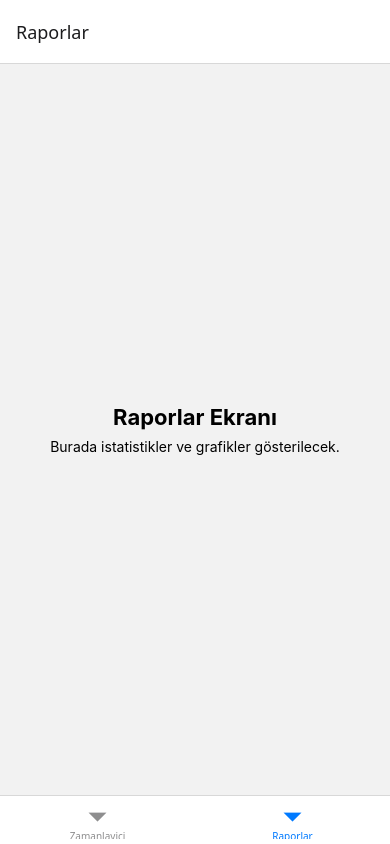
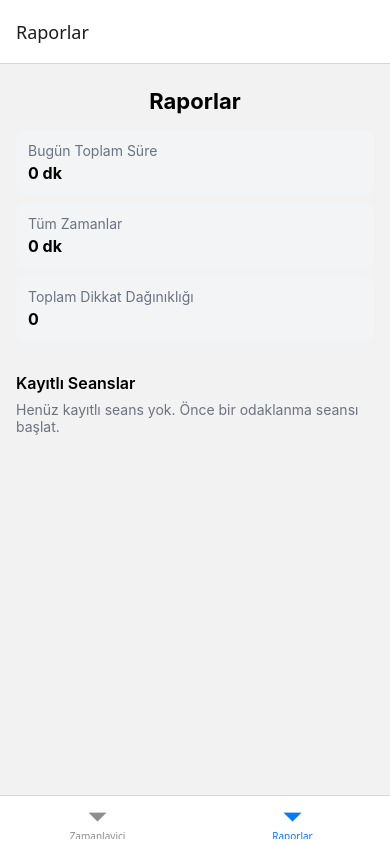
Before and after one commit to Rashad2173/Mobil_Proje, a React Native app: screen /Raporlar in a window 390 px wide. Built offline with nearby package versions, Linux system fonts and the light colour scheme.

Commit message:
Raporlar ekraninin duzenlenmesi

```diff
--- a/src/screens/ReportsScreen.js
+++ b/src/screens/ReportsScreen.js
@@ -1,12 +1,148 @@
 // src/screens/ReportsScreen.js
-import React from 'react';
-import { View, Text, StyleSheet } from 'react-native';
+import React, { useEffect, useState } from 'react';
+import {
+  View,
+  Text,
+  StyleSheet,
+  FlatList,
+} from 'react-native';
+import AsyncStorage from '@react-native-async-storage/async-storage';
 
 export default function ReportsScreen() {
+  const [sessions, setSessions] = useState([]);
+  const [todayTotalSeconds, setTodayTotalSeconds] = useState(0);
+  const [allTimeTotalSeconds, setAllTimeTotalSeconds] = useState(0);
+  const [totalDistractions, setTotalDistractions] = useState(0);
+
+  // Ekran açıldığında seansları yükle
+  useEffect(() => {
+    const loadSessions = async () => {
+      try {
+        const json = await AsyncStorage.getItem('sessions');
+        const data = json ? JSON.parse(json) : [];
+        setSessions(data);
+
+        calculateStats(data);
+      } catch (error) {
+        console.log('Seanslar okunurken hata:', error);
+      }
+    };
+
+    loadSessions();
+  }, []);
+
+  const calculateStats = (data) => {
+    if (!Array.isArray(data)) return;
+
+    const todayStr = new Date().toISOString().split('T')[0];
+
+    let todaySeconds = 0;
+    let allSeconds = 0;
+    let distractions = 0;
+
+    data.forEach(session => {
+      const actual = session.actualSeconds || 0;
+      const dCount = session.distractionCount || 0;
+
+      allSeconds += actual;
+      distractions += dCount;
+
+      if (session.date === todayStr) {
+        todaySeconds += actual;
+      }
+    });
+
+    setTodayTotalSeconds(todaySeconds);
+    setAllTimeTotalSeconds(allSeconds);
+    setTotalDistractions(distractions);
+  };
+
+  const formatDuration = (totalSeconds) => {
+    const minutes = Math.floor(totalSeconds / 60);
+    const hours = Math.floor(minutes / 60);
+    const remainingMinutes = minutes % 60;
+
+    if (hours > 0) {
+      return `${hours} sa ${remainingMinutes} dk`;
+    }
+    return `${minutes} dk`;
+  };
+
+  const renderSessionItem = ({ item }) => {
+    return (
+      <View style={styles.sessionItem}>
+        <View style={styles.sessionRow}>
+          <Text style={styles.sessionDate}>{item.date}</Text>
+          <Text style={styles.sessionCategory}>{item.category}</Text>
+        </View>
+        <View style={styles.sessionRow}>
+          <Text style={styles.sessionLabel}>
+            Süre:
+          </Text>
+          <Text style={styles.sessionValue}>
+            {formatDuration(item.actualSeconds || 0)}
+          </Text>
+        </View>
+        <View style={styles.sessionRow}>
+          <Text style={styles.sessionLabel}>
+            Dikkat dağınıklığı:
+          </Text>
+          <Text style={styles.sessionValue}>
+            {item.distractionCount || 0}
+          </Text>
+        </View>
+        <View style={styles.sessionRow}>
+          <Text style={styles.sessionLabel}>
+            Bitiş sebebi:
+          </Text>
+          <Text style={styles.sessionValue}>
+            {item.endReason === 'reset' ? 'Manuel bitirildi' : 'Süre doldu'}
+          </Text>
+        </View>
+      </View>
+    );
+  };
+
   return (
     <View style={styles.container}>
-      <Text style={styles.title}>Raporlar Ekranı</Text>
-      <Text>Burada istatistikler ve grafikler gösterilecek.</Text>
+      <Text style={styles.title}>Raporlar</Text>
+
+      {/* Genel İstatistikler */}
+      <View style={styles.statsContainer}>
+        <View style={styles.statCard}>
+          <Text style={styles.statLabel}>Bugün Toplam Süre</Text>
+          <Text style={styles.statValue}>
+            {formatDuration(todayTotalSeconds)}
+          </Text>
+        </View>
+
+        <View style={styles.statCard}>
+          <Text style={styles.statLabel}>Tüm Zamanlar</Text>
+          <Text style={styles.statValue}>
+            {formatDuration(allTimeTotalSeconds)}
+          </Text>
+        </View>
+
+        <View style={styles.statCard}>
+          <Text style={styles.statLabel}>Toplam Dikkat Dağınıklığı</Text>
+          <Text style={styles.statValue}>{totalDistractions}</Text>
+        </View>
+      </View>
+
+      {/* Seans Listesi */}
+      <Text style={styles.sectionTitle}>Kayıtlı Seanslar</Text>
+      {sessions.length === 0 ? (
+        <Text style={styles.emptyText}>
+          Henüz kayıtlı seans yok. Önce bir odaklanma seansı başlat.
+        </Text>
+      ) : (
+        <FlatList
+          data={sessions.slice().reverse()} // en son seans en üstte
+          keyExtractor={(item) => item.id}
+          renderItem={renderSessionItem}
+          contentContainerStyle={styles.listContent}
+        />
+      )}
     </View>
   );
 }
@@ -14,12 +150,72 @@ export default function ReportsScreen() {
 const styles = StyleSheet.create({
   container: {
     flex: 1,
-    justifyContent: 'center',
-    alignItems: 'center',
+    paddingHorizontal: 16,
+    paddingTop: 24,
   },
   title: {
     fontSize: 22,
     fontWeight: 'bold',
+    textAlign: 'center',
+    marginBottom: 16,
+  },
+  statsContainer: {
+    marginBottom: 16,
+  },
+  statCard: {
+    padding: 12,
+    borderRadius: 10,
+    backgroundColor: '#f3f4f6',
     marginBottom: 8,
   },
+  statLabel: {
+    fontSize: 14,
+    color: '#6b7280',
+  },
+  statValue: {
+    fontSize: 16,
+    fontWeight: '700',
+    marginTop: 4,
+  },
+  sectionTitle: {
+    fontSize: 16,
+    fontWeight: '600',
+    marginTop: 8,
+    marginBottom: 8,
+  },
+  emptyText: {
+    fontSize: 14,
+    color: '#6b7280',
+  },
+  listContent: {
+    paddingBottom: 24,
+  },
+  sessionItem: {
+    padding: 12,
+    borderRadius: 10,
+    backgroundColor: '#e5e7eb',
+    marginBottom: 8,
+  },
+  sessionRow: {
+    flexDirection: 'row',
+    justifyContent: 'space-between',
+    marginTop: 2,
+  },
+  sessionDate: {
+    fontSize: 13,
+    fontWeight: '600',
+  },
+  sessionCategory: {
+    fontSize: 13,
+    fontWeight: '600',
+    color: '#4f46e5',
+  },
+  sessionLabel: {
+    fontSize: 13,
+    color: '#4b5563',
+  },
+  sessionValue: {
+    fontSize: 13,
+    fontWeight: '600',
+  },
 });
```
